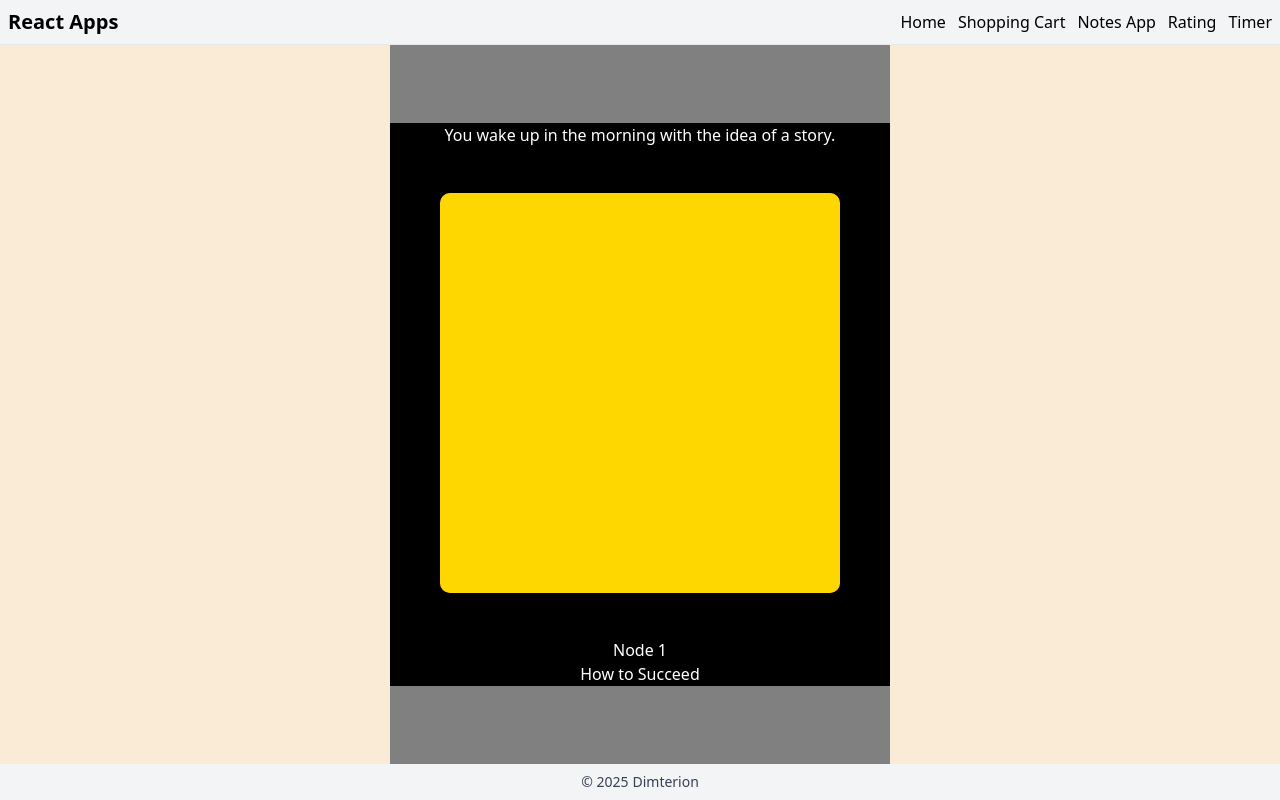
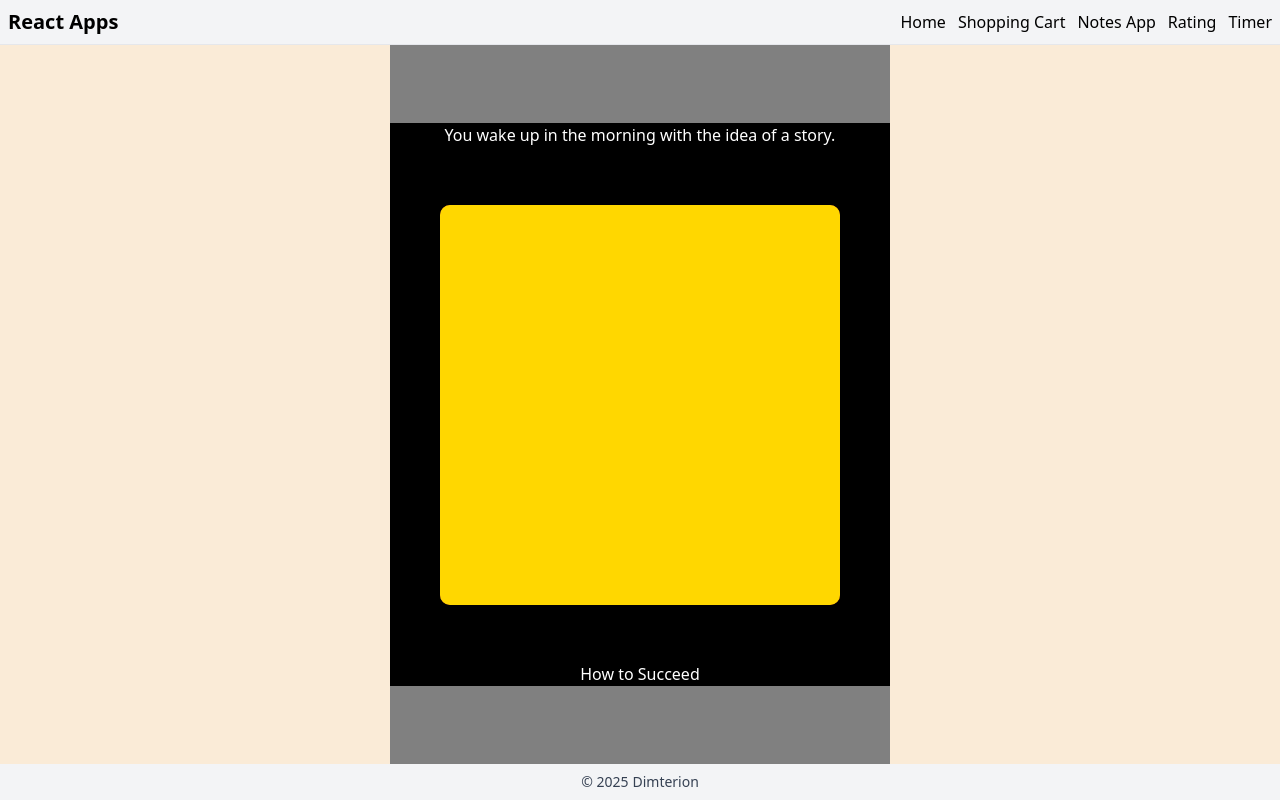
Before and after one commit to Dimterion/react-apps, a React (Vite) app: page /reigns in a window 1280 px wide. Built offline with nearby package versions, Linux system fonts and the light colour scheme; no server answers.

Commit message:
minor ReignsPage structure & sample adjustments

```diff
--- a/src/pages/reigns/reigns.jsx
+++ b/src/pages/reigns/reigns.jsx
@@ -108,8 +108,7 @@ export default function ReignsPage() {
           </div>
 
           <div>
-            <h2>{node?.label ?? "—"}</h2>
-            <p>{story.title}</p>
+            <h2>{story.title}</h2>
           </div>
         </div>
 
--- a/src/pages/reigns/sampleStory.json
+++ b/src/pages/reigns/sampleStory.json
@@ -10,13 +10,11 @@
       "options": [
         {
           "text": "Continue with your day",
-          "next": "Node 2",
-          "nextLabel": "Node 2"
+          "next": "Node 2"
         },
         {
           "text": "Develop the idea",
-          "next": "Node 3",
-          "nextLabel": "Node 3"
+          "next": "Node 3"
         }
       ]
     },
@@ -26,8 +24,7 @@
       "options": [
         {
           "text": "Start another day",
-          "next": "Node 1",
-          "nextLabel": "Node 1"
+          "next": "Node 1"
         }
       ]
     },
@@ -37,13 +34,11 @@
       "options": [
         {
           "text": "Give up and go back to your routine",
-          "next": "Node 2",
-          "nextLabel": "Node 2"
+          "next": "Node 2"
         },
         {
           "text": "You continue developing the idea",
-          "next": "Node 4",
-          "nextLabel": "Node 4"
+          "next": "Node 4"
         }
       ]
     },
@@ -53,13 +48,11 @@
       "options": [
         {
           "text": "Start working on all of your ideas at once",
-          "next": "Node 5",
-          "nextLabel": "Node 5"
+          "next": "Node 5"
         },
         {
           "text": "Focus on your initial idea and develop it fully",
-          "next": "Node 6",
-          "nextLabel": "Node 6"
+          "next": "Node 6"
         }
       ]
     },
@@ -69,8 +62,7 @@
       "options": [
         {
           "text": "Go back to sleep",
-          "next": "Node 1",
-          "nextLabel": "Node 1"
+          "next": "Node 1"
         }
       ]
     },
@@ -80,8 +72,7 @@
       "options": [
         {
           "text": "Start over",
-          "next": "Node 1",
-          "nextLabel": "Node 1"
+          "next": "Node 1"
         }
       ]
     }
```
